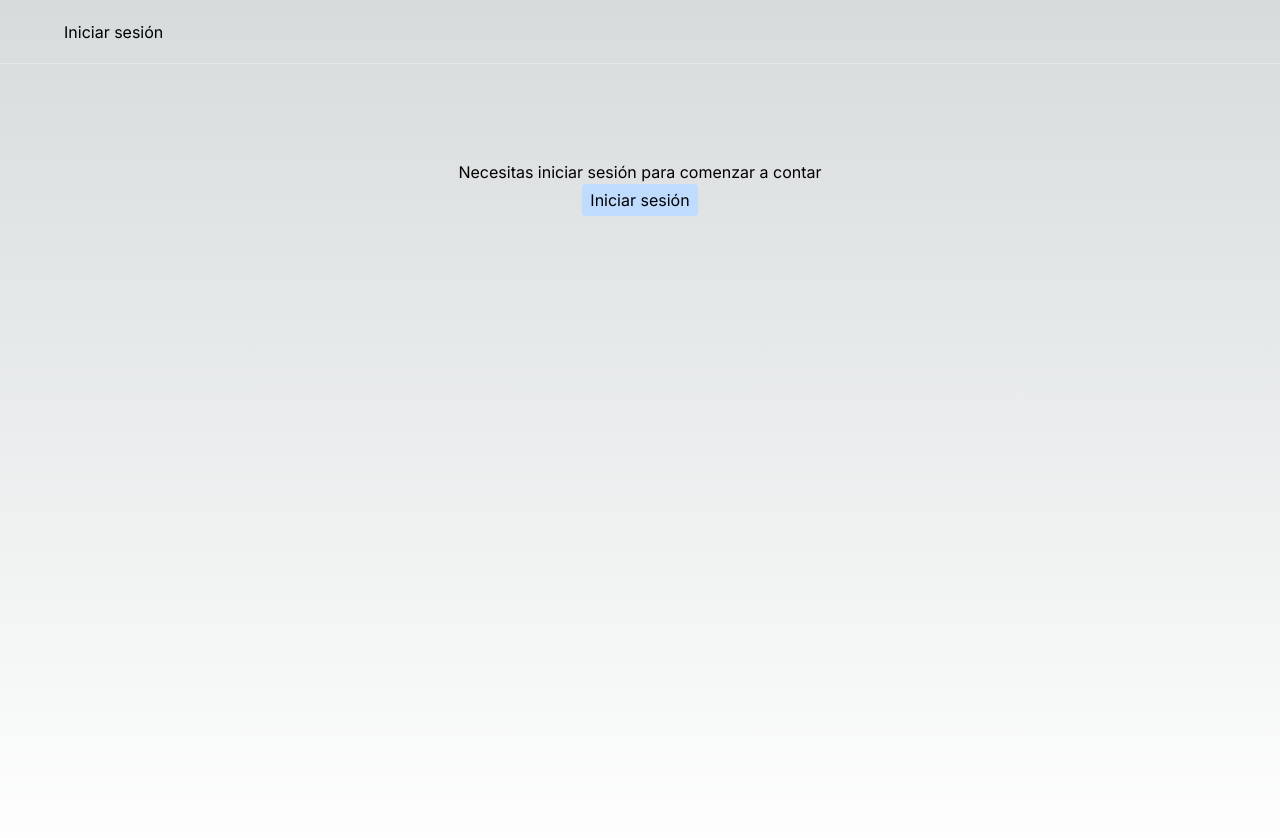
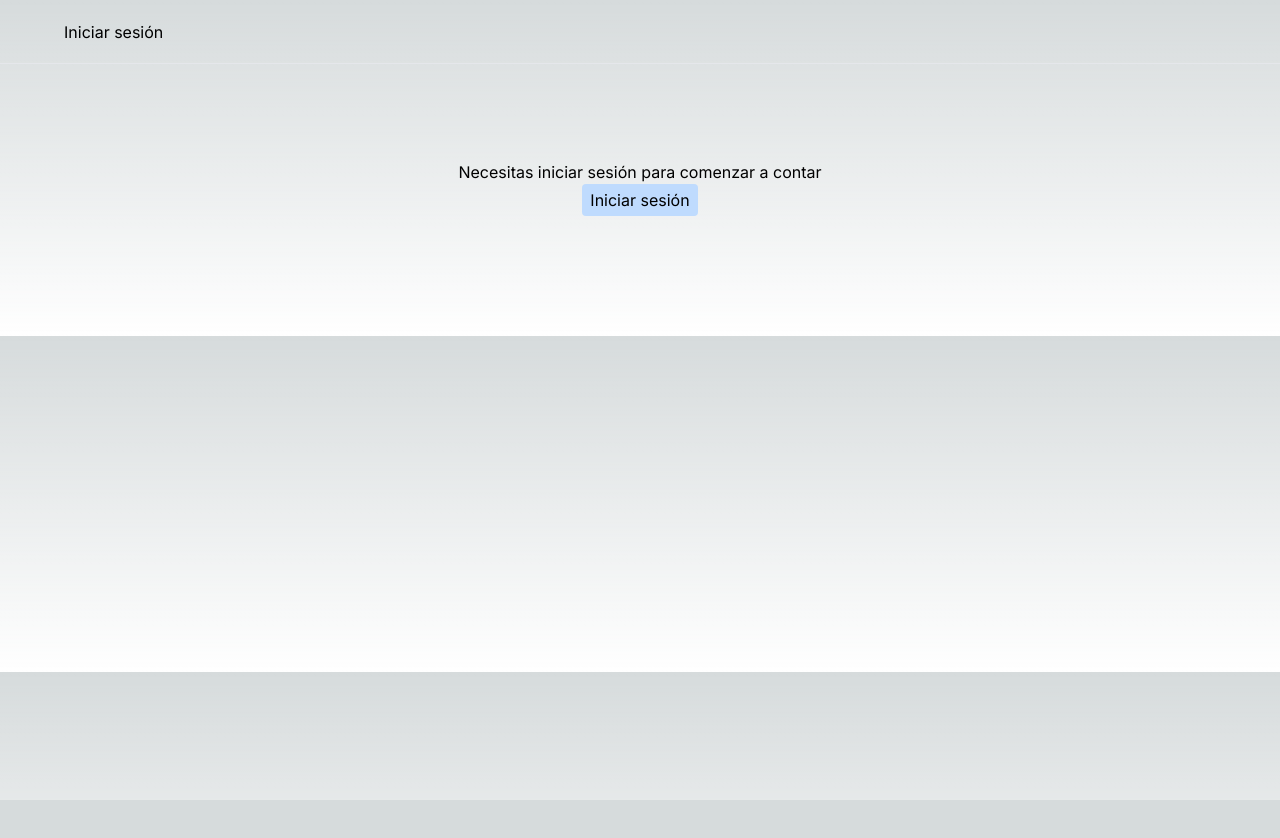
Before and after one commit to tod1az/poducts-inventory, a Next.js app: page /inventory in a window 1280 px wide. Shown: the top 838 px of the page. After the commit the page ends 800 px from the top, so only its background shows below. Built offline with nearby package versions, Linux system fonts and the light colour scheme; no server answers.

Commit message:
fix layout problems

```diff
--- a/src/app/inventory/page.tsx
+++ b/src/app/inventory/page.tsx
@@ -6,20 +6,21 @@
 type SearchParams = {
   q: string
   page: string
+  f: string
 }
 
 export default function Home({ searchParams }: { searchParams: SearchParams }) {
   const userName = cookies().get("user")
-  const { q, page } = searchParams
+  const { q, page, f } = searchParams
   return (
-    <main className="flex min-h-screen flex-col items-center justify-between p-24">
+    <main className="w-[100vw]  py-24">
       {userName ? (
-        <>
+        <section className="w-full border-white flex items-center justify-center flex-col">
           <SearchBar />
-          <ProductsList query={q} page={page} />
-        </>
+          <ProductsList query={q} page={page} family={f} />
+        </section>
       ) : (
-        <section className="flex flex-col items-center justify-center">
+        <section className="flex flex-col  items-center justify-center">
           <h1>Necesitas iniciar sesión para comenzar a contar</h1>
           <Link
             className="bg-blue-200 text-black rounded mb-6 py-1 px-2"
```
